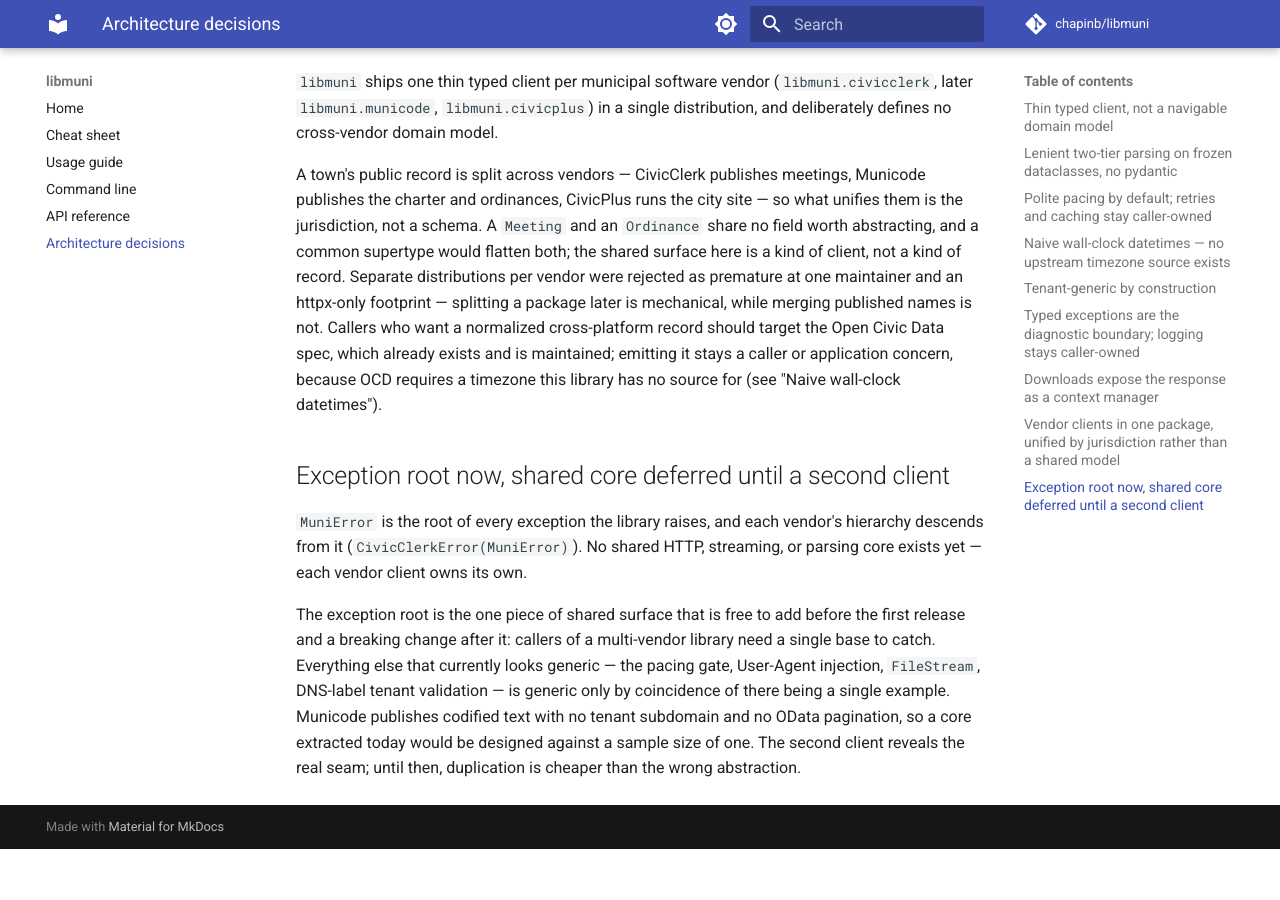
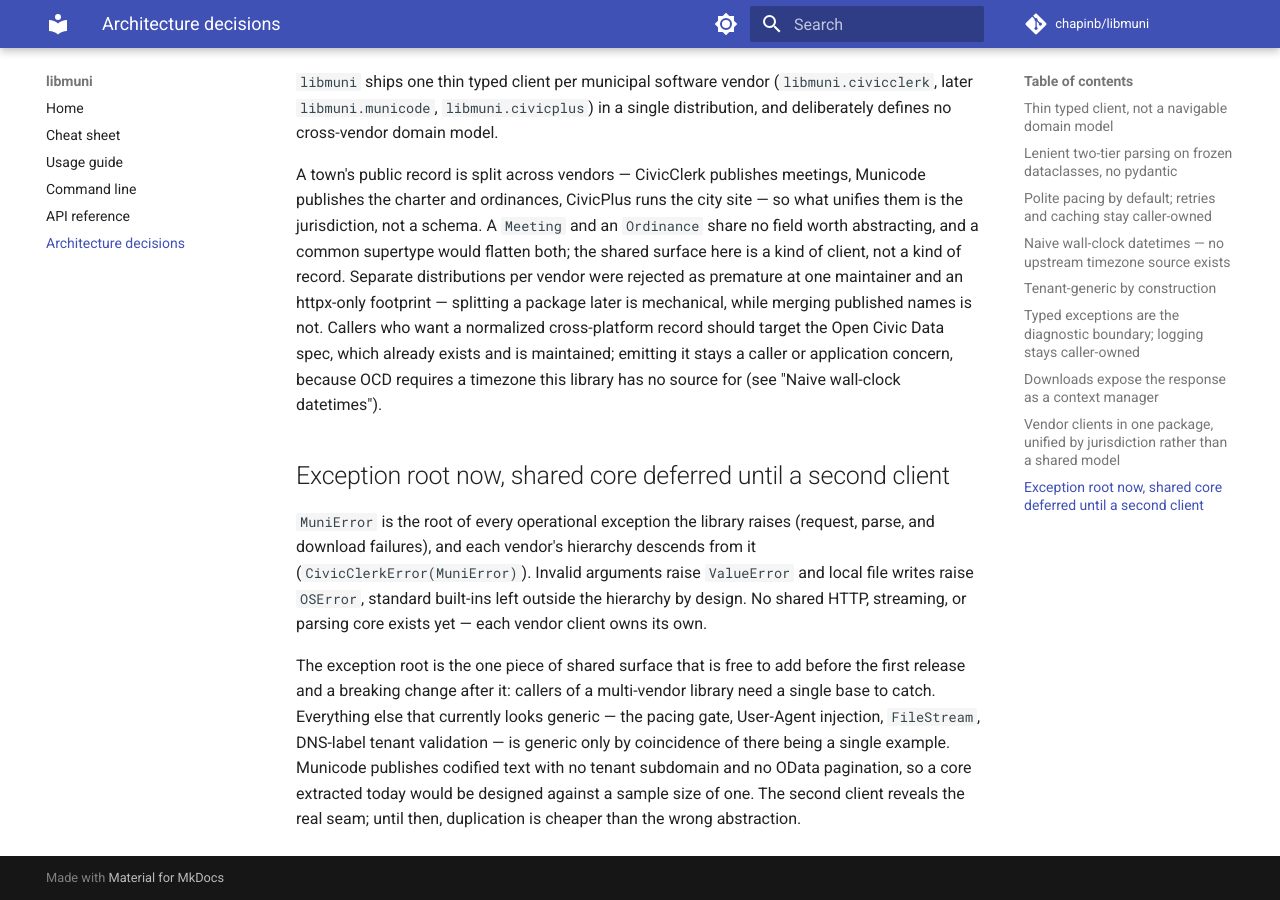
Before and after one commit to chapinb/libmuni, an MkDocs documentation site: the page built from docs/decisions.md, in a window 1280 px wide and 900 px high, scrolled down 3351 px. Built offline with MkDocs 1.6.1 and Material for MkDocs 9.7.7, drawn with Linux system fonts in a browser that asks for light colours; comment, search, counter and statistics services are not loaded; the version menu is left out; before the commit the page ends 4200 px from its top, so only the background shows below that.

Commit message:
d - Fix the broken docs-site link, scope the error-hierarchy claims, and point prek at uvx
Co-Authored-By: Claude Opus 4.8 (1M context) <noreply@anthropic.com>

```diff
--- a/docs/decisions.md
+++ b/docs/decisions.md
@@ -162,9 +162,12 @@ source for (see "Naive wall-clock datetimes").
 
 ## Exception root now, shared core deferred until a second client
 
-`MuniError` is the root of every exception the library raises, and each
-vendor's hierarchy descends from it (`CivicClerkError(MuniError)`). No shared
-HTTP, streaming, or parsing core exists yet — each vendor client owns its own.
+`MuniError` is the root of every operational exception the library raises
+(request, parse, and download failures), and each vendor's hierarchy descends
+from it (`CivicClerkError(MuniError)`). Invalid arguments raise `ValueError`
+and local file writes raise `OSError`, standard built-ins left outside the
+hierarchy by design. No shared HTTP, streaming, or parsing core exists yet —
+each vendor client owns its own.
 
 The exception root is the one piece of shared surface that is free to add
 before the first release and a breaking change after it: callers of a
--- a/mkdocs.yml
+++ b/mkdocs.yml
@@ -79,7 +79,7 @@ plugins:
         Guides:
           - usage.md: Datetimes, request pacing, listing meetings,
               downloads, and errors.
-          - cli.md: The `civicclerk` command that mirrors the library.
+          - cli.md: The `muni civicclerk` commands that mirror the library.
         Reference:
           - api.md: Every public class and method, with signatures.
           - decisions.md: Why the library is shaped the way it is.
```
Also changed, not shown: CLAUDE.md (+1 -1 lines), CONTRIBUTING.md (+2 -2 lines), README.md (+8 -3 lines), docs/api.md (+5 -3 lines), docs/cheatsheet.md (+3 -2 lines), docs/usage.md (+3 -2 lines), 1 other file.
